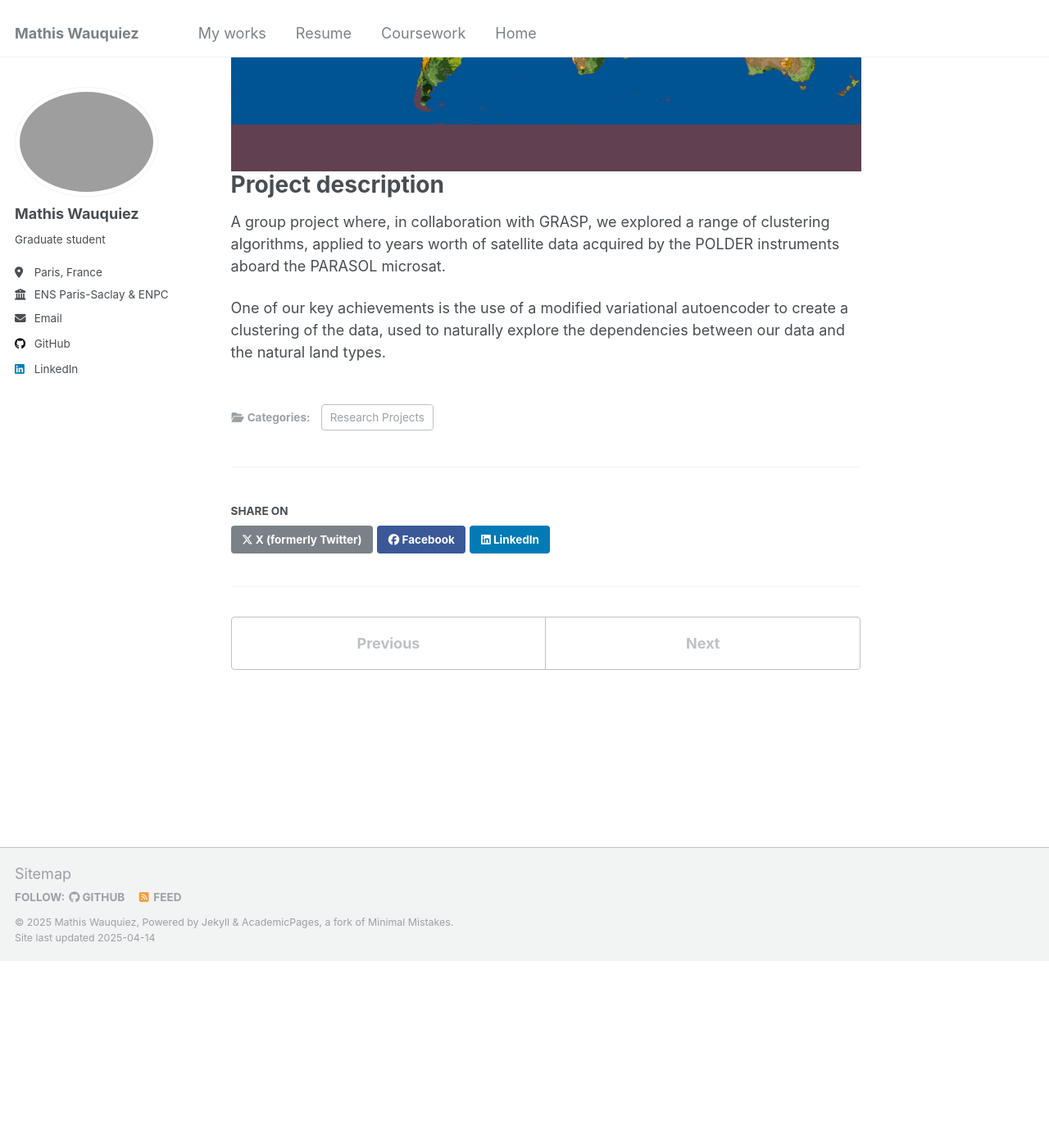
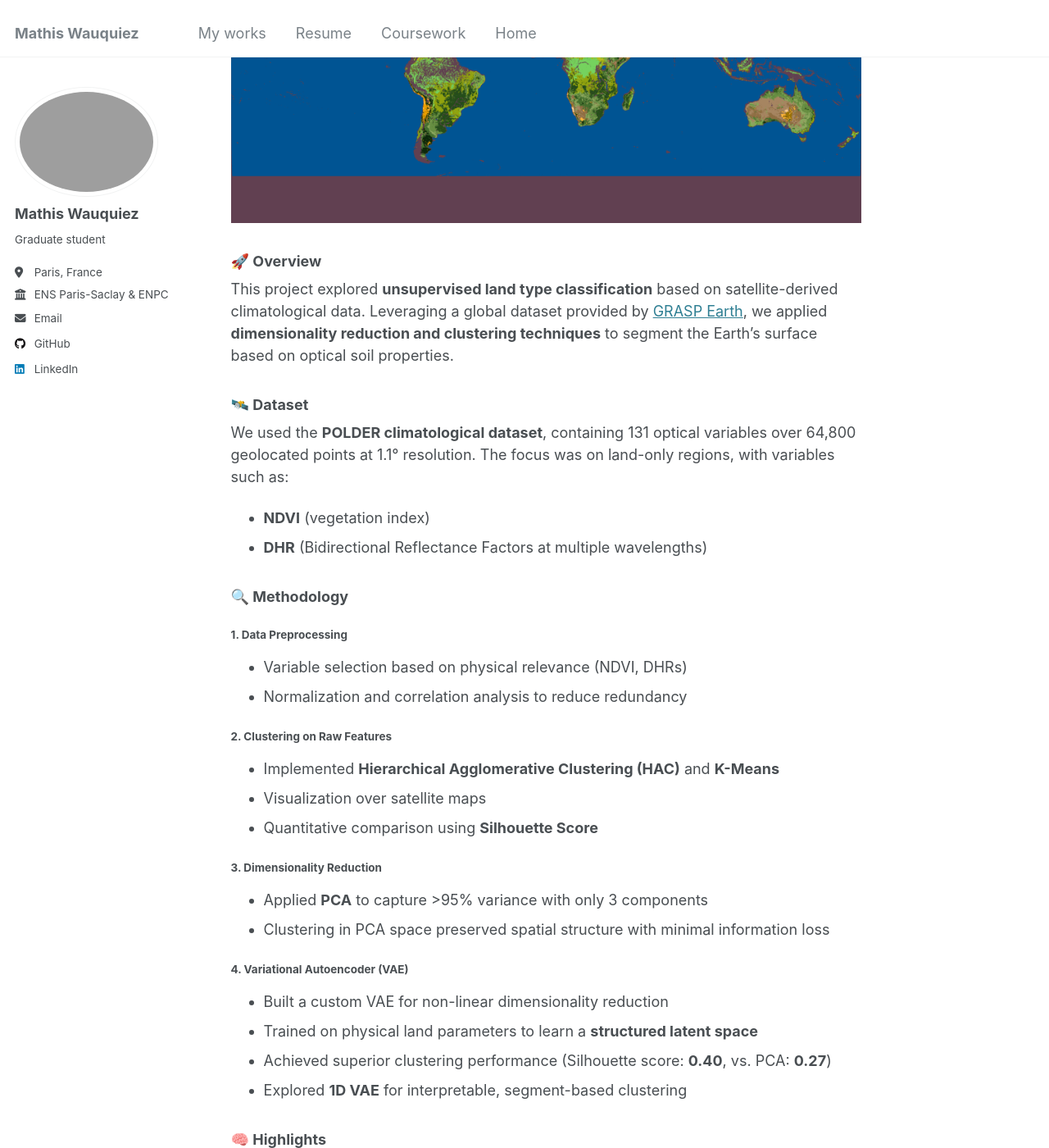
Before and after one commit to pikoglu/pikoglu.github.io, a Jekyll site: the page built from _portfolio/portfolio-101.md, in a window 1280 px wide and 1400 px high, scrolled down 549 px. Shown: the whole window at 82% size. Built offline with Jekyll 4.4.1, drawn with Linux system fonts in a browser that asks for light colours; before the commit the page ends 1720 px from its top, so only the background shows below that; some of the changed text lies outside the part shown.

Commit message:
pages update

```diff
--- a/_portfolio/portfolio-101.md
+++ b/_portfolio/portfolio-101.md
@@ -1,11 +1,12 @@
 ---
-title: "Latent Space Clustering on massive satellite images"
+title: "🌍 Land Type Identification via Satellite Imagery"
 excerpt: "<img src='/images/portfolio/satellite.png'>"
 collection: portfolio
 category: Research Projects
 ---
 
-* __With__: Three mates from the ENPC, under the supervision of [Konstantin Kuznetsov](https://www.researchgate.net/profile/Konstantin-Kuznetsov)
+* __Project Type__: Group Research Project
+* __With__: Gabriel Mariadass and Vincent Gefflaut, supervised by Konstantin Kuznetsov & Pavel Litvinov (GRASP Earth)
 * __Ressources__: **Read the report**: [Report](/files/portfolio/clustering_report.pdf)
 * __When__: 2024
 * __Associated to__: [ENPC](https://www.enpc.fr/en)
@@ -13,8 +14,48 @@ category: Research Projects
 <image src='/images/portfolio/satellite.png' width="100%" />
 
 
-Project description
-==============
-A group project where, in collaboration with GRASP, we explored a range of clustering algorithms, applied to years worth of satellite data acquired by the POLDER instruments aboard the PARASOL microsat.
+### 🚀 Overview
 
-One of our key achievements is the use of a modified variational autoencoder to create a clustering of the data, used to naturally explore the dependencies between our data and the natural land types.
+This project explored **unsupervised land type classification** based on satellite-derived climatological data. Leveraging a global dataset provided by [GRASP Earth](https://www.grasp-earth.com), we applied **dimensionality reduction and clustering techniques** to segment the Earth's surface based on optical soil properties.
+
+### 🛰️ Dataset
+
+We used the **POLDER climatological dataset**, containing 131 optical variables over 64,800 geolocated points at 1.1° resolution. The focus was on land-only regions, with variables such as:
+- **NDVI** (vegetation index)
+- **DHR** (Bidirectional Reflectance Factors at multiple wavelengths)
+
+### 🔍 Methodology
+
+#### 1. Data Preprocessing
+- Variable selection based on physical relevance (NDVI, DHRs)
+- Normalization and correlation analysis to reduce redundancy
+
+#### 2. Clustering on Raw Features
+- Implemented **Hierarchical Agglomerative Clustering (HAC)** and **K-Means**
+- Visualization over satellite maps
+- Quantitative comparison using **Silhouette Score**
+
+#### 3. Dimensionality Reduction
+- Applied **PCA** to capture >95% variance with only 3 components
+- Clustering in PCA space preserved spatial structure with minimal information loss
+
+#### 4. Variational Autoencoder (VAE)
+- Built a custom VAE for non-linear dimensionality reduction
+- Trained on physical land parameters to learn a **structured latent space**
+- Achieved superior clustering performance (Silhouette score: **0.40**, vs. PCA: **0.27**)
+- Explored **1D VAE** for interpretable, segment-based clustering
+
+### 🧠 Highlights
+
+- Demonstrated effective **land segmentation** using unsupervised learning
+- Built pipelines for data ingestion, preprocessing, clustering, and visualization
+- Integrated both **classical ML** and **deep learning** (VAE) techniques
+- Visualized clusters over satellite imagery for interpretability
+- Latter, we developped a web application to let the users choose the variables and parameters, and explore the results, linking the segmentation with other classifications.
+
+### 📊 Tools & Technologies
+
+- Python (Pandas, Scikit-learn, PyTorch, Seaborn, Plotly)
+- Satellite data processing (xarray, netCDF4)
+- Custom interactive map generation (Mapbox)
+- Web Application, via Plotly
```
Also changed, not shown: _pages/about.md (+1 -1 lines), _pages/cv.md (+5 -5 lines), _portfolio/portfolio-02.md (+1 -1 lines), 1 other file.
